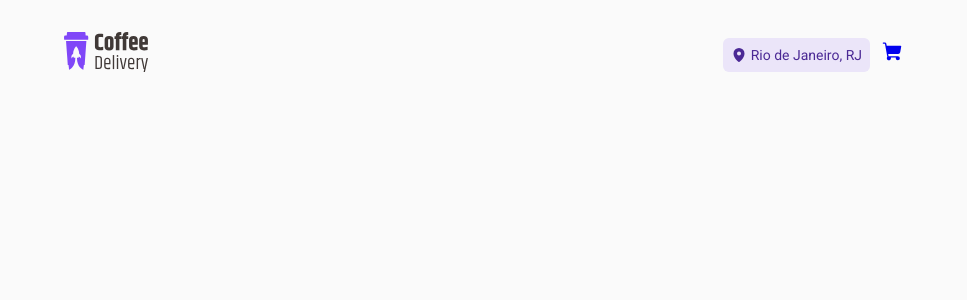
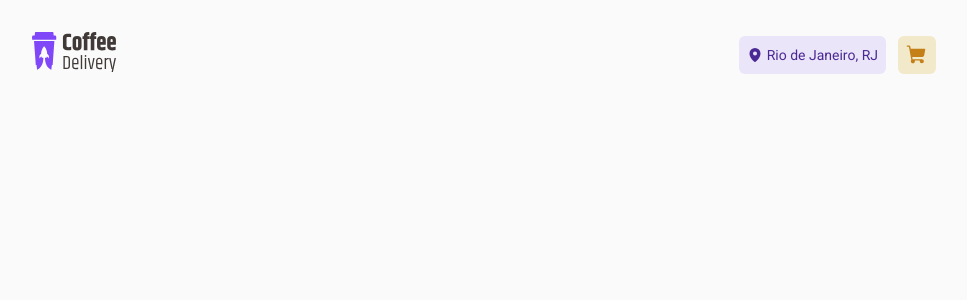
Before and after one commit to ecassano/coffee-delivery, a React (Vite) app: page / in a window 1280 px wide. Shown: the top 300 px of the page, without its empty margins (156-1123 px from the left). Built offline with nearby package versions, Linux system fonts and the light colour scheme.

Commit message:
Estilos do Header finalizados

```diff
--- a/src/components/Header/styles.ts
+++ b/src/components/Header/styles.ts
@@ -1,9 +1,9 @@
-import styled from "styled-components";
-import { typography } from "../../styles/typography";
+import styled from 'styled-components';
+import { typography } from '../../styles/typography';
 
 export const Container = styled.header`
   max-width: 1160px;
-  padding: 32px 160px;
+  padding: 32px 10%;
   margin: 0 auto;
 
   display: flex;
@@ -24,16 +24,21 @@ export const Nav = styled.nav`
     align-items: center;
     justify-content: center;
     gap: 0.25rem;
-    background: ${(props) => props.theme.colors["purple-light"]};
-    padding: 0.5rem;
+    background: ${props => props.theme.colors['purple-light']};
+    padding: 0.625rem 0.5rem;
     border-radius: 6px;
-    color: ${(props) => props.theme.colors["purple-dark"]};
+    color: ${props => props.theme.colors['purple-dark']};
 
     p {
       ${typography.fonts.textS}
     }
+  }
 
-    a {
-    }
+  a {
+    background: ${props => props.theme.colors['yellow-light']};
+    color: ${props => props.theme.colors['yellow-dark']};
+    padding: 0.5rem;
+    border-radius: 6px;
+    line-height: 0;
   }
 `;
```
Also changed, not shown: tsconfig.app.json (+9 -5 lines).
